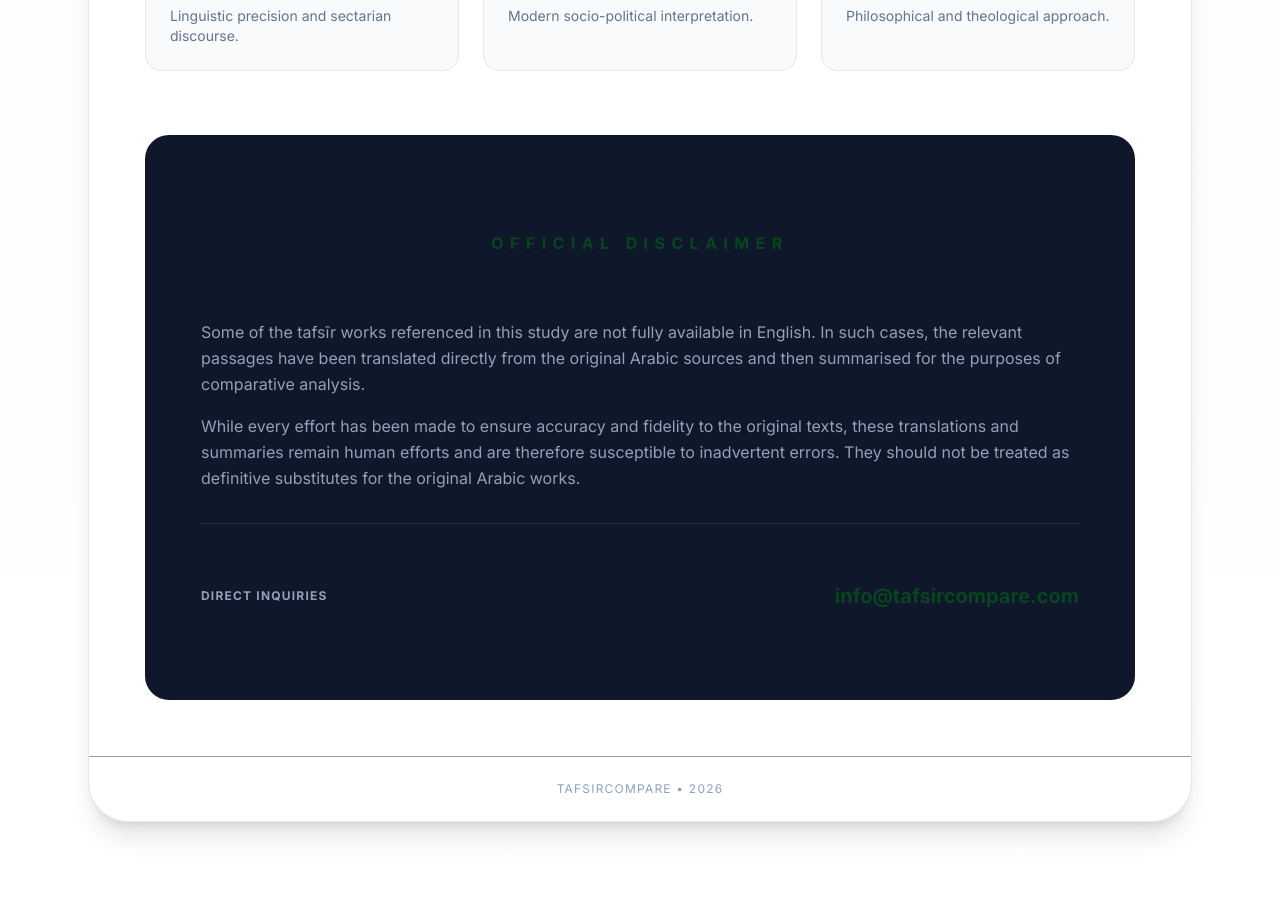
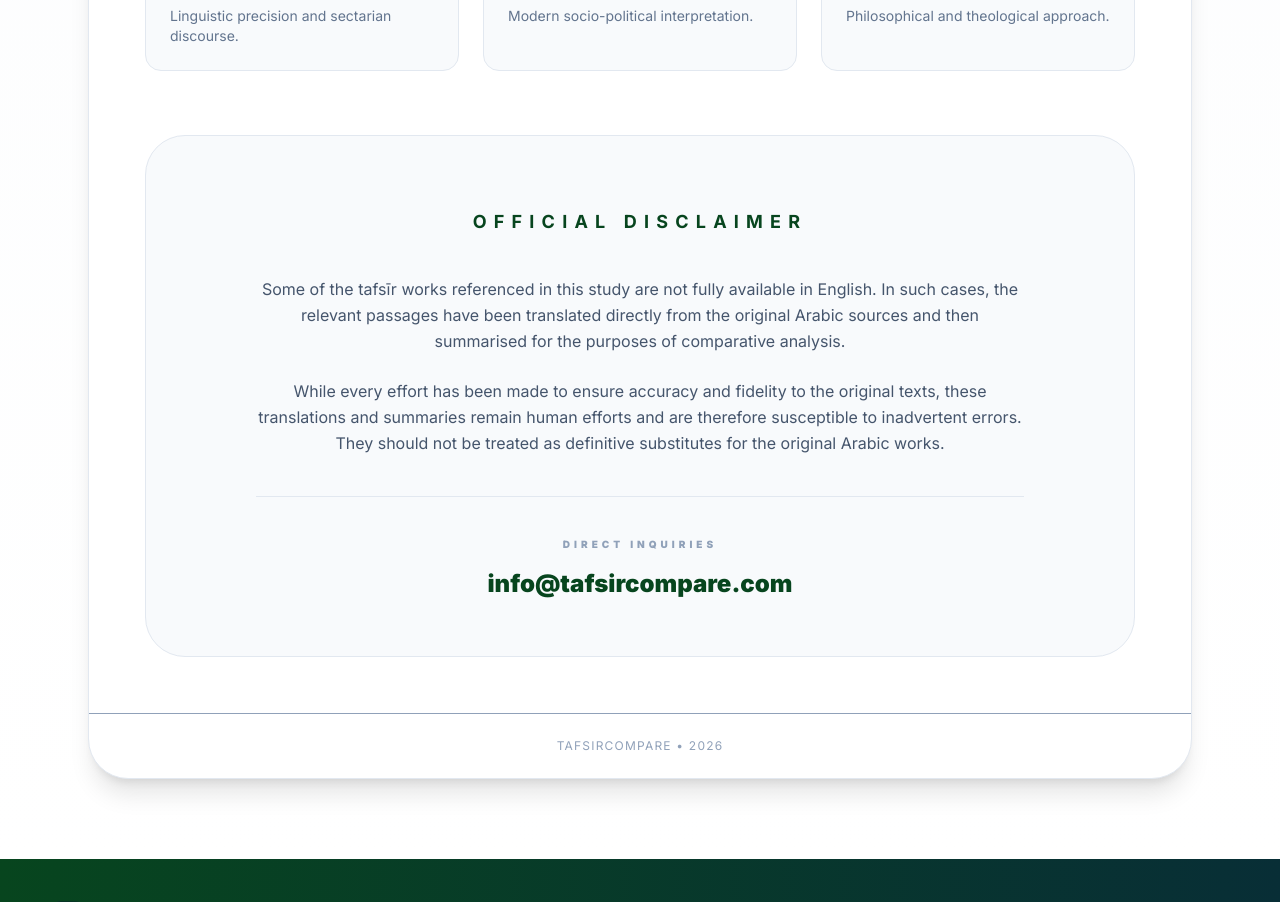
Before and after one commit to alyyissa/TafsirCompare, a Next.js app: page /about-the-study in a window 1280 px wide. Shown: the part 2060-2962 px from the top of the page. Built offline with nearby package versions, Linux system fonts and the light colour scheme.

Commit message:
Added some styles to the about the study

```diff
--- a/src/app/about-the-study/page.js
+++ b/src/app/about-the-study/page.js
@@ -107,26 +107,33 @@ export default function AboutStudyPage() {
               </div>
             </section>
 
-            <section className="bg-slate-900 text-white rounded-3xl pb-10 px-2 md:p-14">
-              <h2 className="text-md font-bold text-primary uppercase py-10 tracking-[0.4em] mb-6 text-center">
+            <section className="bg-slate-50 rounded-[40px] p-8 md:p-14 border border-slate-200">
+              <h2 className="text-lg font-bold text-primary uppercase py-4 tracking-[0.4em] mb-6 text-center">
                 Official Disclaimer
               </h2>
-              <p className="text-slate-400 mb-4 leading-relaxed">
-                Some of the tafsīr works referenced in this study are not fully available in English. In such cases, the relevant passages have been translated directly from the original Arabic sources and then summarised for the purposes of comparative analysis.
+              <div className="max-w-3xl mx-auto">
+                <p className="text-slate-600 mb-6 leading-relaxed text-center">
+                  Some of the tafsīr works referenced in this study are not fully available in English.
+                  In such cases, the relevant passages have been translated directly from the original
+                  Arabic sources and then summarised for the purposes of comparative analysis.
                 </p>
-              <p className="text-slate-400 mb-8 leading-relaxed">
-                While every effort has been made to ensure accuracy and fidelity to the original texts, these translations and summaries remain human efforts and are therefore susceptible to inadvertent errors. They should not be treated as definitive substitutes for the original Arabic works.
+                <p className="text-slate-600 mb-10 leading-relaxed text-center">
+                  While every effort has been made to ensure accuracy and fidelity to the original texts,
+                  these translations and summaries remain human efforts and are therefore susceptible
+                  to inadvertent errors. They should not be treated as definitive substitutes for the original Arabic works.
                 </p>
-              <div className="flex flex-col md:flex-row justify-between items-center gap-4 border-t border-white/10 pt-6">
-                <span className="text-xs font-bold py-10  uppercase tracking-widest text-slate-400">
+
+                <div className="flex flex-col items-center gap-4 border-t border-slate-200 pt-10">
+                  <span className="text-[10px] font-black uppercase tracking-[0.4em] text-slate-400">
                     Direct Inquiries
                   </span>
                   <a
                     href="mailto:info@tafsircompare.com"
-                  className="text-xl font-bold text-primary transition"
+                    className="text-2xl font-black text-primary hover:text-hover transition-colors duration-300"
                   >
                     info@tafsircompare.com
                   </a>
+                </div>
               </div>
             </section>
 
```
Lines whose indentation alone changed are shown as unchanged.
